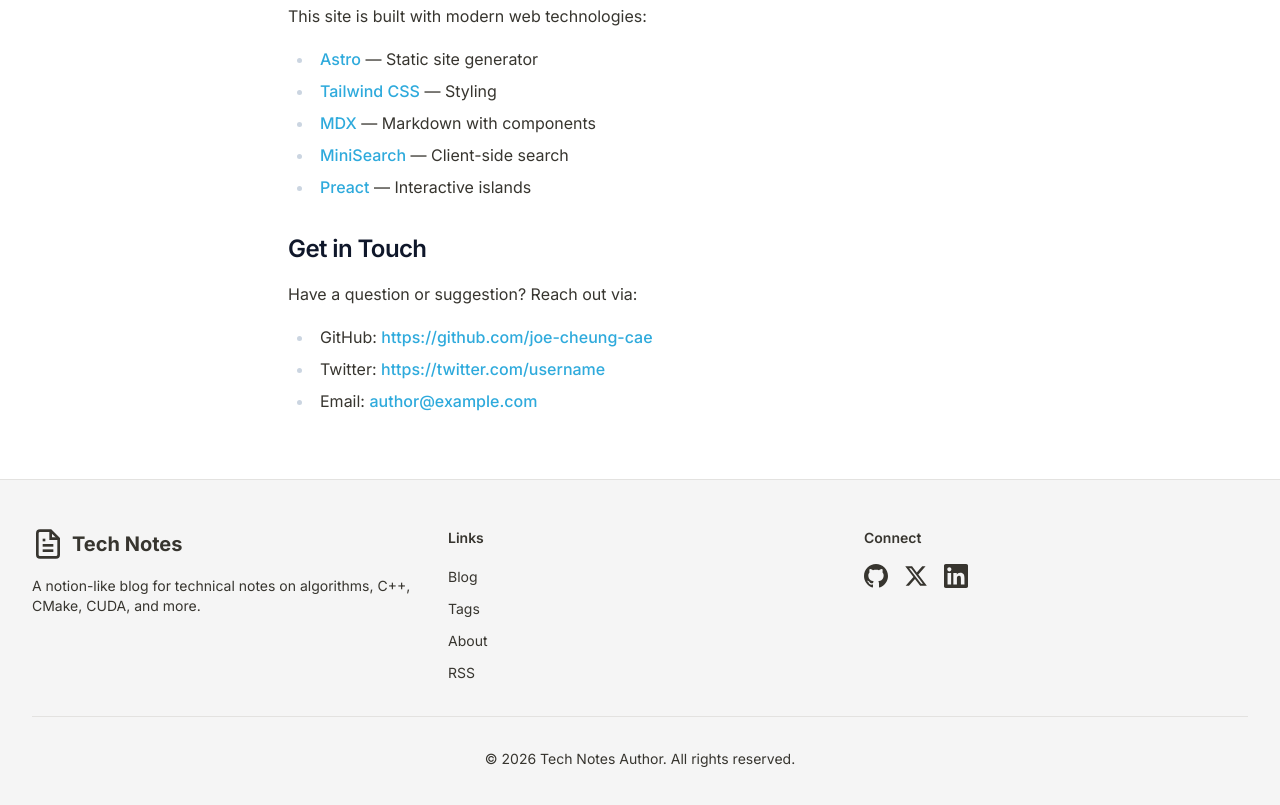
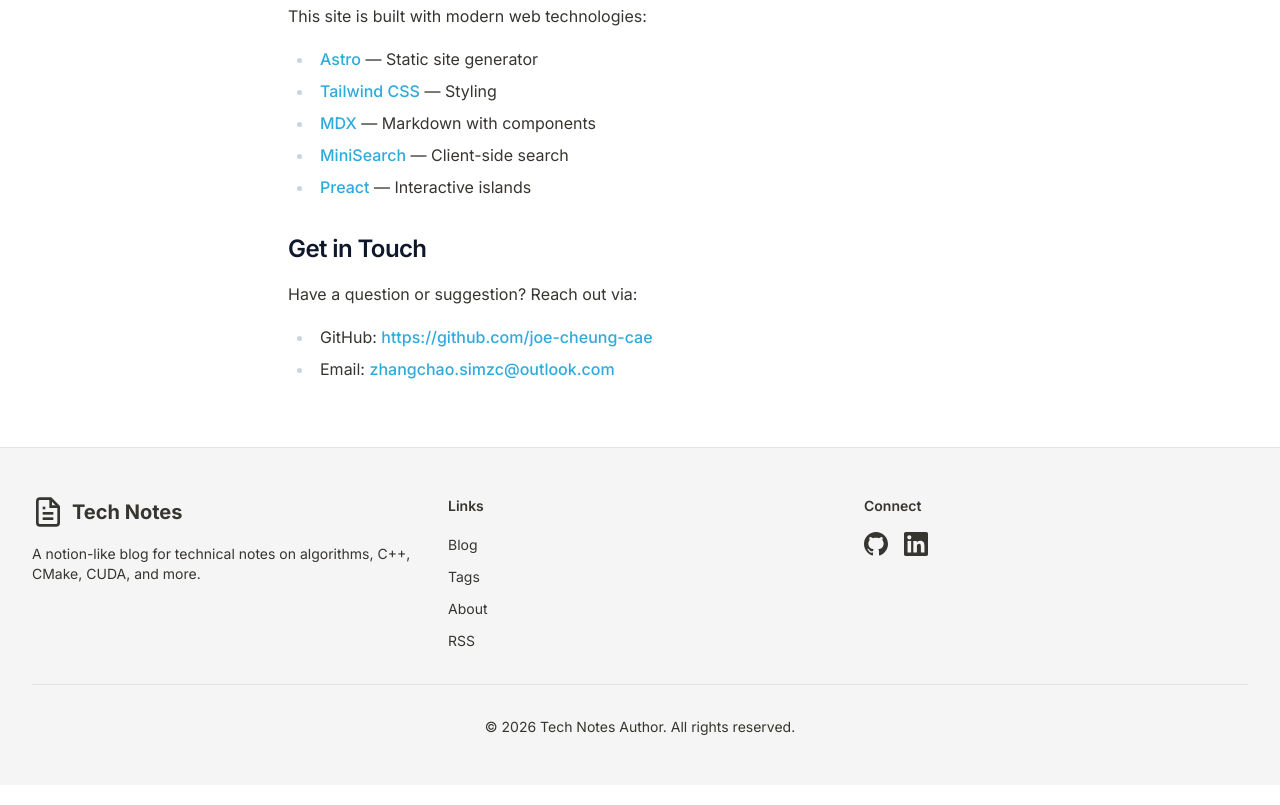
Before and after one commit to joe-cheung-cae/joe-cheung-cae.github.io, an Astro site: page /about in a window 1280 px wide. Shown: the part 894-1699 px from the top of the page. Built offline with nearby package versions, Linux system fonts and the light colour scheme; Astro itself is replaced by a stand-in of ours.

Commit message:
Update contact email and remove Twitter links

```diff
--- a/src/components/navigation/Footer.astro
+++ b/src/components/navigation/Footer.astro
@@ -6,7 +6,6 @@ const currentYear = new Date().getFullYear();
 
 const socialLinks = [
   { href: siteConfig.social.github, label: 'GitHub', icon: 'github' },
-  { href: siteConfig.social.twitter, label: 'Twitter', icon: 'twitter' },
   { href: siteConfig.social.linkedin, label: 'LinkedIn', icon: 'linkedin' },
 ];
 
@@ -72,11 +71,6 @@ const footerLinks = [
                   <path d="M12 0c-6.626 0-12 5.373-12 12 0 5.302 3.438 9.8 8.207 11.387.599.111.793-.261.793-.577v-2.234c-3.338.726-4.033-1.416-4.033-1.416-.546-1.387-1.333-1.756-1.333-1.756-1.089-.745.083-.729.083-.729 1.205.084 1.839 1.237 1.839 1.237 1.07 1.834 2.807 1.304 3.492.997.107-.775.418-1.305.762-1.604-2.665-.305-5.467-1.334-5.467-5.931 0-1.311.469-2.381 1.236-3.221-.124-.303-.535-1.524.117-3.176 0 0 1.008-.322 3.301 1.23.957-.266 1.983-.399 3.003-.404 1.02.005 2.047.138 3.006.404 2.291-1.552 3.297-1.23 3.297-1.23.653 1.653.242 2.874.118 3.176.77.84 1.235 1.911 1.235 3.221 0 4.609-2.807 5.624-5.479 5.921.43.372.823 1.102.823 2.222v3.293c0 .319.192.694.801.576 4.765-1.589 8.199-6.086 8.199-11.386 0-6.627-5.373-12-12-12z"/>
                 </svg>
               )}
-              {link.icon === 'twitter' && (
-                <svg class="w-6 h-6" fill="currentColor" viewBox="0 0 24 24">
-                  <path d="M18.244 2.25h3.308l-7.227 8.26 8.502 11.24H16.17l-5.214-6.817L4.99 21.75H1.68l7.73-8.835L1.254 2.25H8.08l4.713 6.231zm-1.161 17.52h1.833L7.084 4.126H5.117z"/>
-                </svg>
-              )}
               {link.icon === 'linkedin' && (
                 <svg class="w-6 h-6" fill="currentColor" viewBox="0 0 24 24">
                   <path d="M20.447 20.452h-3.554v-5.569c0-1.328-.027-3.037-1.852-3.037-1.853 0-2.136 1.445-2.136 2.939v5.667H9.351V9h3.414v1.561h.046c.477-.9 1.637-1.85 3.37-1.85 3.601 0 4.267 2.37 4.267 5.455v6.286zM5.337 7.433c-1.144 0-2.063-.926-2.063-2.065 0-1.138.92-2.063 2.063-2.063 1.14 0 2.064.925 2.064 2.063 0 1.139-.925 2.065-2.064 2.065zm1.782 13.019H3.555V9h3.564v11.452zM22.225 0H1.771C.792 0 0 .774 0 1.729v20.542C0 23.227.792 24 1.771 24h20.451C23.2 24 24 23.227 24 22.271V1.729C24 .774 23.2 0 22.222 0h.003z"/>
--- a/src/pages/about.astro
+++ b/src/pages/about.astro
@@ -58,7 +58,6 @@ import { siteConfig } from '@/site.config';
       </p>
       <ul>
         <li>GitHub: <a href={siteConfig.social.github} target="_blank" rel="noopener noreferrer">{siteConfig.social.github}</a></li>
-        <li>Twitter: <a href={siteConfig.social.twitter} target="_blank" rel="noopener noreferrer">{siteConfig.social.twitter}</a></li>
         <li>Email: <a href={`mailto:${siteConfig.email}`}>{siteConfig.email}</a></li>
       </ul>
     </div>
--- a/src/site.config.ts
+++ b/src/site.config.ts
@@ -4,7 +4,7 @@ export const siteConfig = {
   title: 'Tech Notes',
   description: 'A notion-like blog for technical notes on algorithms, C++, CMake, CUDA, and more.',
   author: 'Tech Notes Author',
-  email: 'author@example.com',
+  email: 'zhangchao.simzc@outlook.com',
   get siteUrl() {
     return getSiteUrl();
   },
@@ -13,7 +13,6 @@ export const siteConfig = {
   },
   social: {
     github: 'https://github.com/joe-cheung-cae',
-    twitter: 'https://twitter.com/username',
     linkedin: 'https://linkedin.com/in/username',
   },
   pagination: {
```
